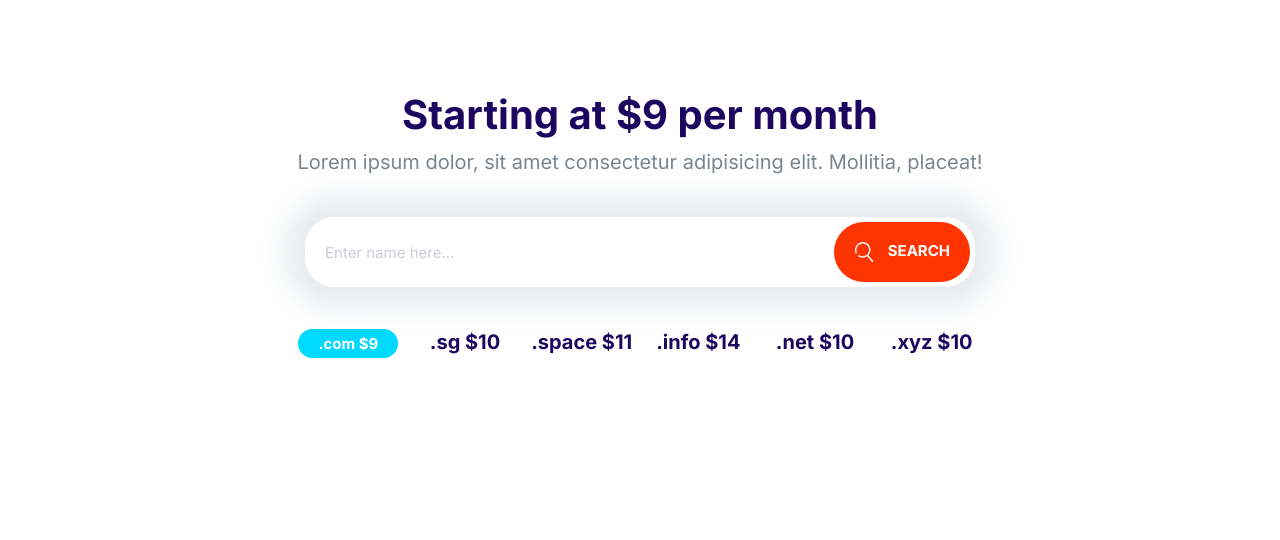
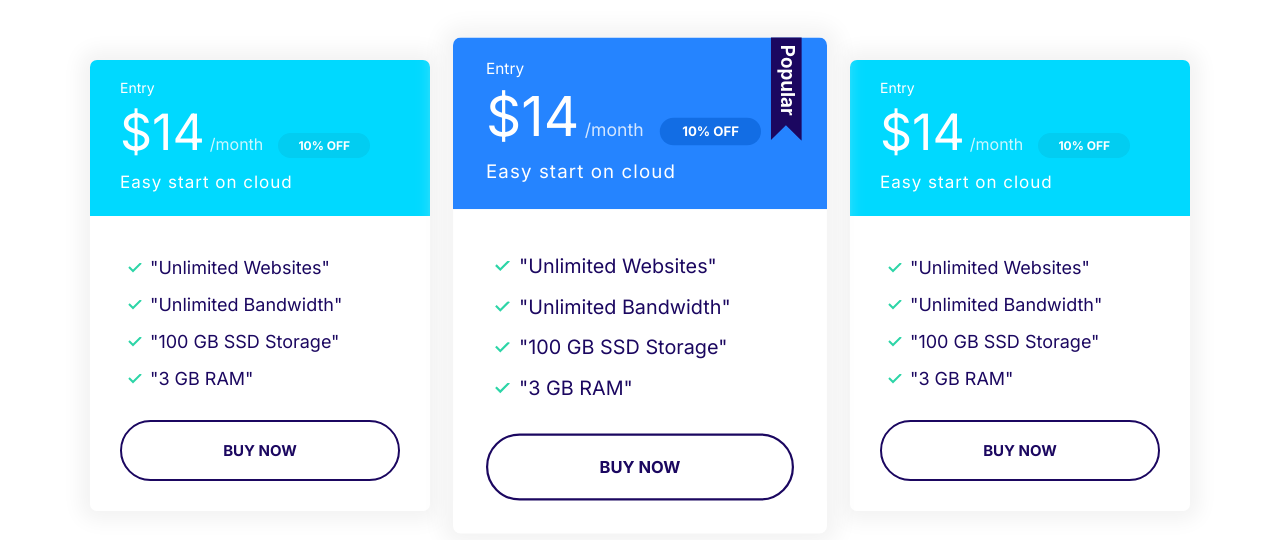
Before and after one commit to bhanu-21/moshify, a plain HTML site: page index.html in a window 1280 px wide. Drawn offline with Linux system fonts and the light colour scheme.

Commit message:
Created a plans block

```diff
--- a/css/styles.css
+++ b/css/styles.css
@@ -751,3 +751,25 @@ p {
     grid-template-columns: repeat(auto-fit, minmax(100px, 1fr));
   }
 }
+
+/* Plans Block */
+.block-plans .grid {
+  gap: 8rem 4rem;
+}
+
+.block-plans .card {
+  max-width: 500px;
+  margin: 0 auto;
+}
+
+.plan--popular {
+  transform: scale(1.1);
+}
+
+.plan--popular:hover {
+  transform: scale(1.15);
+}
+
+.card--primary .badge--primary {
+  background: #126de4;
+}
--- a/index.html
+++ b/index.html
@@ -16,31 +16,69 @@
   </head>
 
   <body>
-    <section class="block container block-domain">
-      <header class="block__header">
-        <h2>Starting at $9 per month</h2>
-        <p>
-          Lorem ipsum dolor, sit amet consectetur adipisicing elit. Mollitia,
-          placeat!
-        </p>
-      </header>
-      <div class="input-group">
-        <input type="text" class="input" placeholder="Enter name here..." />
-        <button class="btn btn--accent">
-          <svg class="icon icon--white">
-            <use xlink:href="images/sprite_quote.svg#search"></use>
-          </svg>
-          Search
-        </button>
+    <section class="block container block-plans">
+      <div class="grid grid--1x3">
+        <div class="plan">
+          <div class="card card--secondary">
+            <header class="card--header">
+              <h3 class="plan__name">Entry</h3>
+              <span class="plan__price">$14</span>
+              <span class="plan__billing-cycle">/month</span>
+              <span class="badge badge--secondary badge--small">10% OFF</span>
+              <span class="plan__description">Easy start on cloud</span>
+            </header>
+            <div class="card__body">
+              <ul class="list list--tick">
+                <li class="list__item">"Unlimited Websites"</li>
+                <li class="list__item">"Unlimited Bandwidth"</li>
+                <li class="list__item">"100 GB SSD Storage"</li>
+                <li class="list__item">"3 GB RAM"</li>
+              </ul>
+              <button class="btn btn--block btn--outline">Buy Now</button>
+            </div>
+          </div>
+        </div>
+        <div class="plan plan--popular">
+          <div class="card card--primary">
+            <header class="card--header">
+              <h3 class="plan__name">Entry</h3>
+              <span class="plan__price">$14</span>
+              <span class="plan__billing-cycle">/month</span>
+              <span class="badge badge--primary badge--small">10% OFF</span>
+              <span class="plan__description">Easy start on cloud</span>
+            </header>
+            <div class="card__body">
+              <ul class="list list--tick">
+                <li class="list__item">"Unlimited Websites"</li>
+                <li class="list__item">"Unlimited Bandwidth"</li>
+                <li class="list__item">"100 GB SSD Storage"</li>
+                <li class="list__item">"3 GB RAM"</li>
+              </ul>
+              <button class="btn btn--block btn--outline">Buy Now</button>
+            </div>
+          </div>
+        </div>
+        <div class="plan">
+          <div class="card card--secondary">
+            <header class="card--header">
+              <h3 class="plan__name">Entry</h3>
+              <span class="plan__price">$14</span>
+              <span class="plan__billing-cycle">/month</span>
+              <span class="badge badge--secondary badge--small">10% OFF</span>
+              <span class="plan__description">Easy start on cloud</span>
+            </header>
+            <div class="card__body">
+              <ul class="list list--tick">
+                <li class="list__item">"Unlimited Websites"</li>
+                <li class="list__item">"Unlimited Bandwidth"</li>
+                <li class="list__item">"100 GB SSD Storage"</li>
+                <li class="list__item">"3 GB RAM"</li>
+              </ul>
+              <button class="btn btn--block btn--outline">Buy Now</button>
+            </div>
+          </div>
+        </div>
       </div>
-      <ul class="list block-domain__prices">
-        <li><span class="badge badge--secondary">.com $9</span></li>
-        <li>.sg $10</li>
-        <li>.space $11</li>
-        <li>.info $14</li>
-        <li>.net $10</li>
-        <li>.xyz $10</li>
-      </ul>
     </section>
 
     <!-- Javascript Code -->
```
Also changed, not shown: components/plansblock.html (added, +67 -0 lines).
